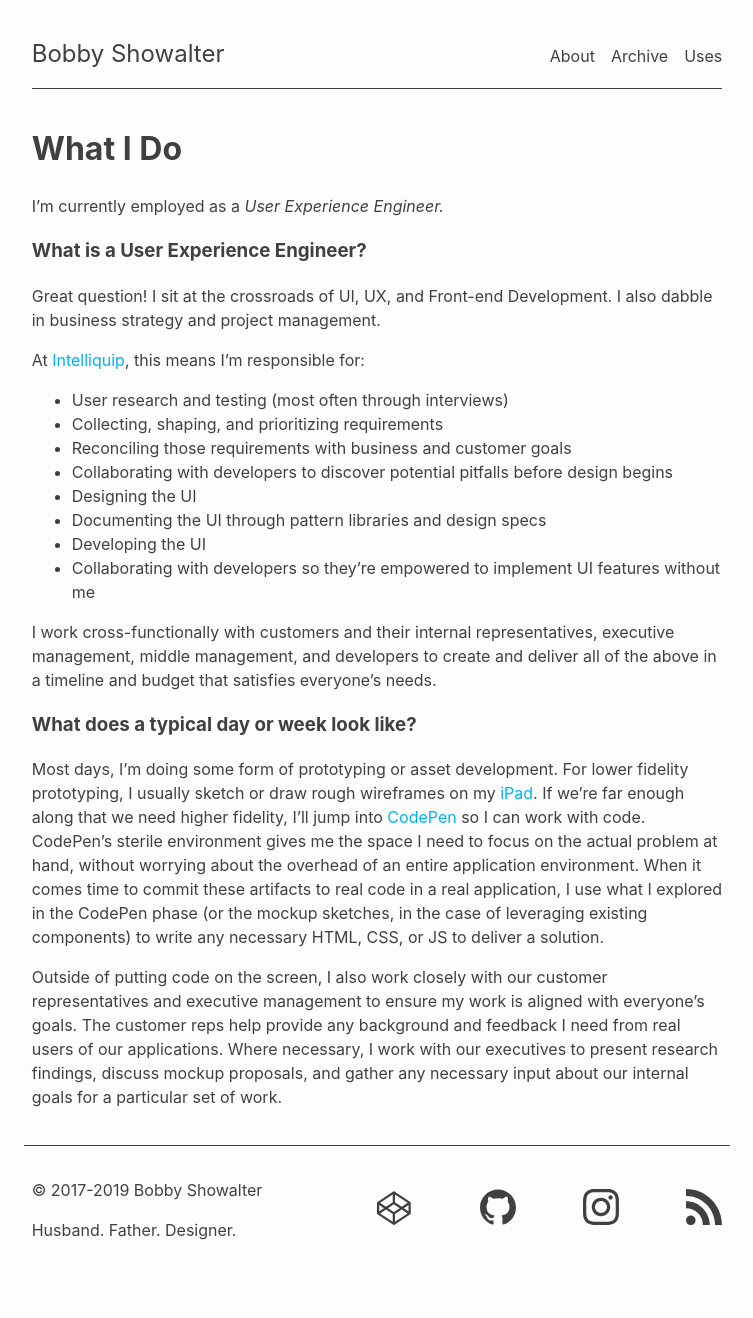
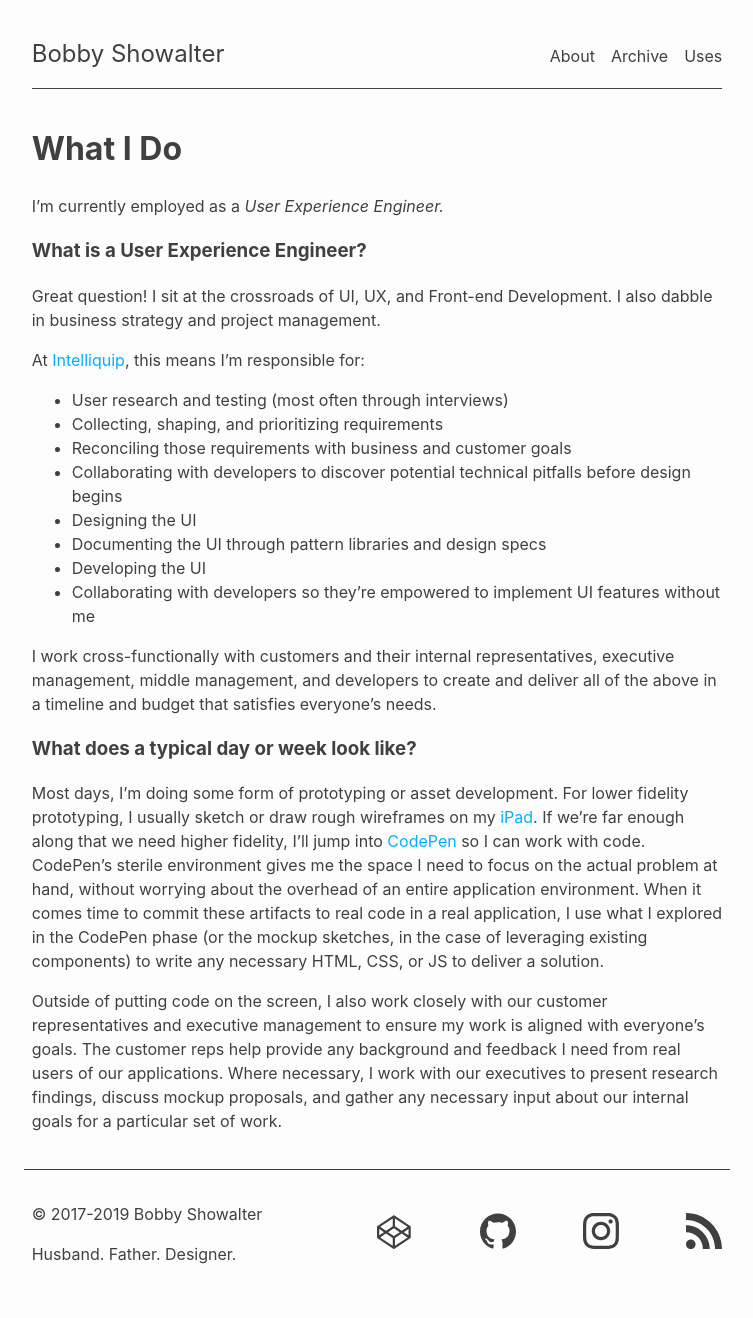
Before and after one commit to orangedaisy/bshowco, a Jekyll site: the page built from what-i-do.md, in a window 1280 px wide. Shown: the whole page, without its empty margins (263-1016 px from the left). Built offline with Jekyll 4.4.1, drawn with Linux system fonts in a browser that asks for light colours; before the commit the page ends 1294 px from its top, so only the background shows below that.

Commit message:
GH-6: Clarify developer pitfall conversations

```diff
--- a/what-i-do.md
+++ b/what-i-do.md
@@ -17,8 +17,8 @@ At [Intelliquip](https://intelliquip.com/), this means I'm responsible for:
 - User research and testing (most often through interviews)
 - Collecting, shaping, and prioritizing requirements
 - Reconciling those requirements with business and customer goals
-- Collaborating with developers to discover potential pitfalls before design
-  begins
+- Collaborating with developers to discover potential technical pitfalls before
+  design begins
 - Designing the UI
 - Documenting the UI through pattern libraries and design specs
 - Developing the UI
```
